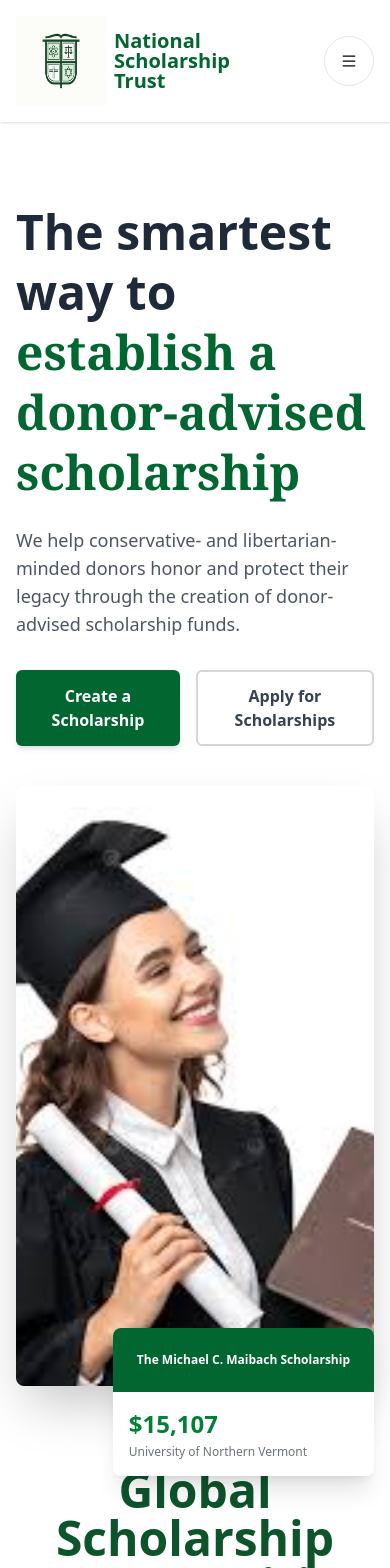
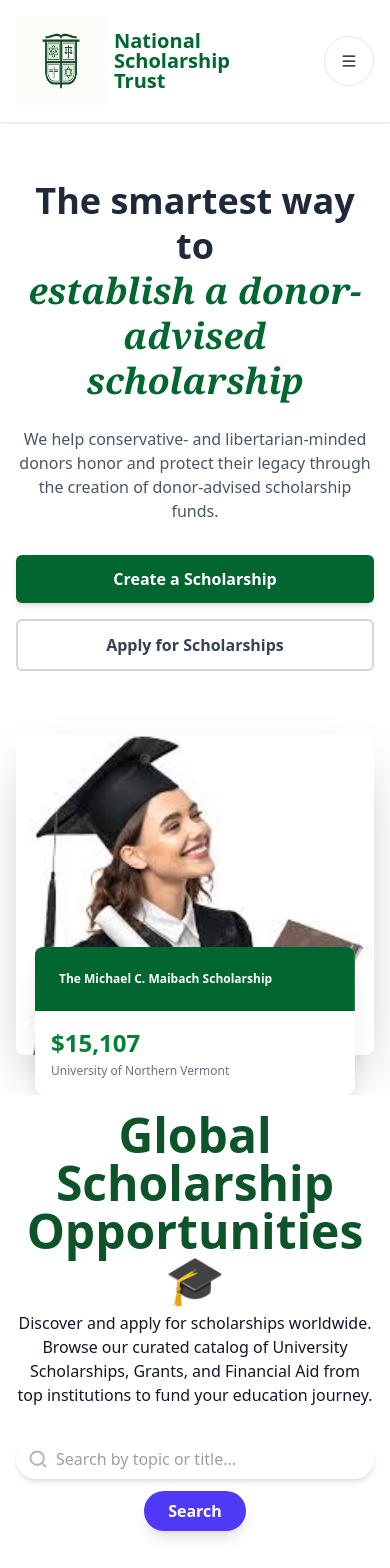
Before and after one commit to Afrida-Islam/Assignment011, a React (Vite) app: page / in a window 390 px wide. Shown: the top 1568 px of the page. Built offline with nearby package versions, Linux system fonts and the light colour scheme; no server answers.

Commit message:
make HeroBanner fully responsive for mobile

```diff
--- a/src/Components/HeroBanner.jsx
+++ b/src/Components/HeroBanner.jsx
@@ -1,18 +1,15 @@
 import React from "react";
-// 1. Import motion from framer-motion
 import { motion } from "framer-motion";
 import BannerCard from "../Components/BannerCard";
 import bannerImg from "../assets/bannerImg.jpeg";
 
 const HeroBanner = () => {
+  // Animation variants remain the same (they are already great!)
   const containerVariants = {
     hidden: { opacity: 0 },
     visible: {
       opacity: 1,
-      transition: {
-        staggerChildren: 0.1,
-        delayChildren: 0.2,
-      },
+      transition: { staggerChildren: 0.1, delayChildren: 0.2 },
     },
   };
 
@@ -21,10 +18,7 @@ const HeroBanner = () => {
     visible: {
       opacity: 1,
       y: 0,
-      transition: {
-        type: "spring",
-        stiffness: 100,
-      },
+      transition: { type: "spring", stiffness: 100 },
     },
   };
 
@@ -34,60 +28,56 @@ const HeroBanner = () => {
       opacity: 1,
       scale: 1,
       x: 0,
-      transition: {
-        type: "spring",
-        stiffness: 50,
-        delay: 0.4,
-      },
+      transition: { type: "spring", stiffness: 50, delay: 0.4 },
     },
   };
 
   const cardVariants = {
-    hidden: { opacity: 0, y: 50, x: 50 },
+    hidden: { opacity: 0, y: 50, x: 0 }, // Reduced x for mobile
     visible: {
       opacity: 1,
       y: 0,
       x: 0,
-      transition: {
-        type: "spring",
-        stiffness: 80,
-        delay: 0.6,
-      },
+      transition: { type: "spring", stiffness: 80, delay: 0.6 },
     },
   };
 
   return (
-    <section className="bg-white py-16 lg:py-24">
+    <section className="bg-white py-10 lg:py-24 overflow-hidden">
+      {/* Added overflow-hidden to prevent horizontal scroll from animations */}
       <div className="max-w-7xl mx-auto px-4 sm:px-6 lg:px-8">
         <motion.div
-          className="lg:grid lg:grid-cols-2 lg:gap-12 items-center"
+          className="flex flex-col lg:grid lg:grid-cols-2 lg:gap-12 items-center"
           variants={containerVariants}
           initial="hidden"
           animate="visible"
         >
-          <div className="mb-10 lg:mb-0">
+          {/* Text Content Area */}
+          <div className="mb-16 lg:mb-0 text-center lg:text-left flex flex-col items-center lg:items-start">
             <motion.h1
-              className="text-5xl sm:text-5xl lg:text-6xl font-bold text-gray-800 leading-tight mb-6"
-              variants={itemVariants} // Apply item variants
+              className="text-4xl sm:text-5xl lg:text-6xl font-bold text-gray-800 leading-tight mb-6"
+              variants={itemVariants}
             >
               The smartest way to <br />
-              <span className=" text-green-800  italic font-serif">
+              <span className="text-green-800 italic font-serif">
                 establish a donor-advised scholarship
               </span>
             </motion.h1>
 
-            {/* Animated Paragraph */}
             <motion.p
-              className="text-lg text-gray-600 mb-8 max-w-lg"
-              variants={itemVariants} // Apply item variants
+              className="text-base sm:text-lg text-gray-600 mb-8 max-w-lg"
+              variants={itemVariants}
             >
               We help conservative- and libertarian-minded donors honor and
               protect their legacy through the creation of donor-advised
               scholarship funds.
             </motion.p>
 
-            {/* Animated Buttons Group - Use a motion.div wrapper */}
-            <motion.div className="flex space-x-4" variants={itemVariants}>
+            {/* Buttons Group - Stacked on small mobile, row on larger */}
+            <motion.div
+              className="flex flex-col sm:flex-row space-y-4 sm:space-y-0 sm:space-x-4 w-full sm:w-auto"
+              variants={itemVariants}
+            >
               <button className="px-6 py-3 text-base font-semibold bg-green-800 text-white rounded-md shadow-md hover:bg-green-900 transition duration-300">
                 Create a Scholarship
               </button>
@@ -97,20 +87,19 @@ const HeroBanner = () => {
             </motion.div>
           </div>
 
-          {/* Animated Image and Card Container */}
-          <div className="relative flex justify-center lg:justify-end">
-            {/* Animated Image */}
+          {/* Visual Area (Image & Card) */}
+          <div className="relative w-full max-w-md lg:max-w-none flex justify-center lg:justify-end">
             <motion.img
-              className="rounded-lg h-150 object-cover shadow-2xl"
+              className="rounded-lg h-80 sm:h-120 lg:h-150 w-full object-cover shadow-2xl"
               src={bannerImg}
-              alt="People shaking hands over a deal" // Always include an alt tag for images!
-              variants={imageVariants} // Apply image variants
+              alt="People shaking hands over a deal"
+              variants={imageVariants}
             />
 
-            {/* Scholarship Card Overlay - Animated */}
+            {/* Scholarship Card Overlay */}
             <motion.div
-              className="absolute -bottom-4 lg:-right-4 right-0 transform translate-y-1/2 lg:translate-y-0 lg:translate-x-1/4"
-              variants={cardVariants} // Apply card variants
+              className="absolute -bottom-10 lg:-right-4 left-1/2 lg:left-auto transform -translate-x-1/2 lg:translate-x-0 w-[90%] sm:w-auto"
+              variants={cardVariants}
             >
               <BannerCard />
             </motion.div>
```
